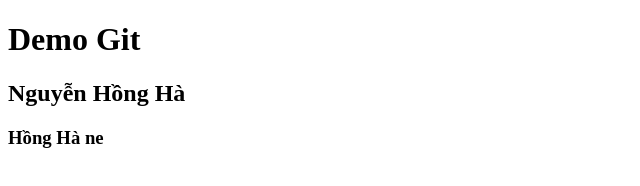
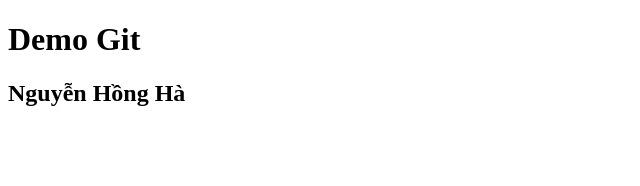
Before and after one commit to Ha1910/BaiTap_Demo_Git, a plain HTML site: page index.html in a window 1280 px wide. Shown: the whole page, without its empty margins (0-640 px from the left). Drawn offline with Linux system fonts and the light colour scheme.

Commit message:
backup code

```diff
--- a/index.html
+++ b/index.html
@@ -8,6 +8,5 @@
   <body>
     <h1>Demo Git</h1>
     <h2>Nguyễn Hồng Hà</h2>
-    <h3>Hồng Hà ne</h3>
   </body>
 </html>
```
